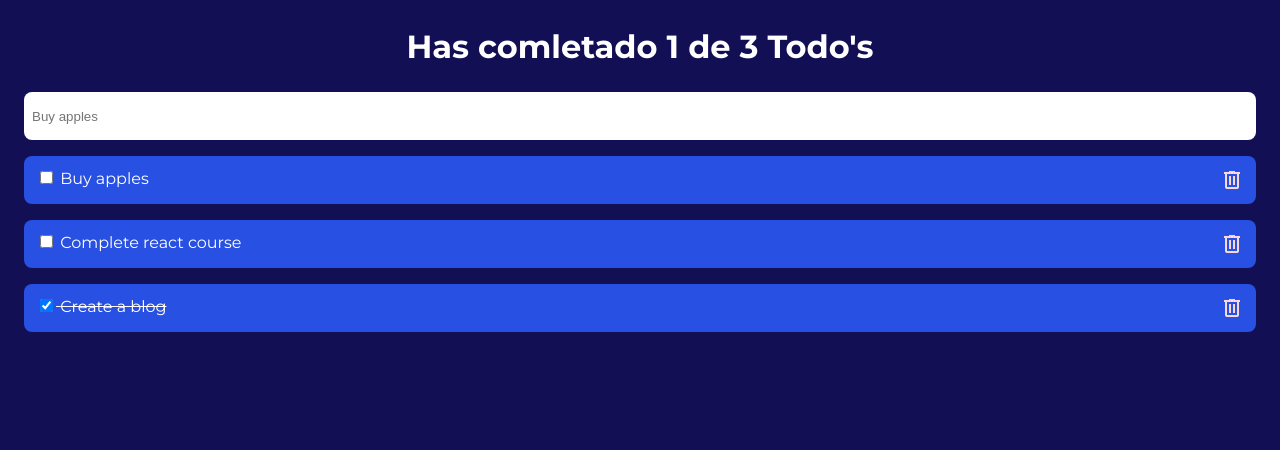
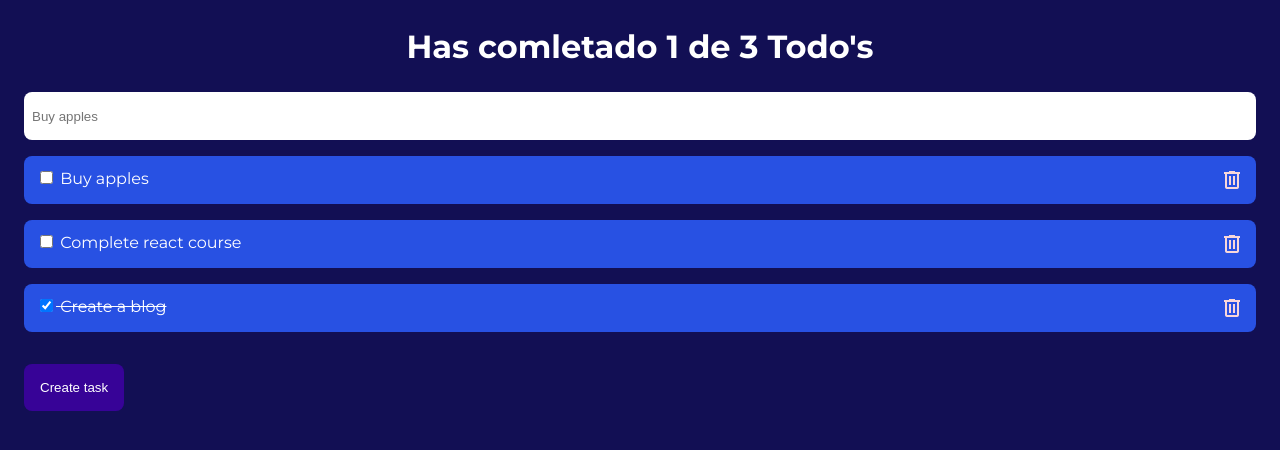
Before and after one commit to Armando101/todo-react-app, a React (Create React App) app: page / in a window 1280 px wide. Shown: the top 450 px of the page. Built offline with nearby package versions, Linux system fonts and the light colour scheme.

Commit message:
Create a modal implementing portals

```diff
--- a/public/index.html
+++ b/public/index.html
@@ -37,6 +37,7 @@
   <body>
     <noscript>You need to enable JavaScript to run this app.</noscript>
     <div id="root"></div>
+    <div id="modal"></div>
     <!--
       This HTML file is a template.
       If you open it directly in the browser, you will see an empty page.
--- a/src/components/App/AppUI.js
+++ b/src/components/App/AppUI.js
@@ -5,10 +5,13 @@ import { TodoCounter } from "../TodoCounter/TodoCounter";
 import { TodoItem } from "../TodoItem/TodoItem";
 import { TodoList } from "../TodoList/TodoList";
 import { TodoSearch } from "../TodoSearch/TodoSearch";
+import { Modal } from "../Modal/Modal.jsx";
 import "./App.css";
+import { CreateTodoButton } from "../CreateTodoButton/CreateTodoButton";
 
 export const AppUI = () => {
-  const { loading, error, filteredTask } = useContext(TodoContext);
+  const { loading, error, filteredTask, openModal, setOpenModal } =
+    useContext(TodoContext);
 
   return (
     <>
@@ -23,6 +26,12 @@ export const AppUI = () => {
             return <TodoItem key={index} id={item.id} />;
           })}
       </TodoList>
+      {openModal && (
+        <Modal>
+          <p>MY PORTAL</p>
+        </Modal>
+      )}
+      <CreateTodoButton setOpenModal={setOpenModal} />
     </>
   );
 };
--- a/src/components/CreateTodoButton/CreateTodoButton.jsx
+++ b/src/components/CreateTodoButton/CreateTodoButton.jsx
@@ -1,16 +1,13 @@
 import React from "react";
 import "./CreateTodoButton.css";
 
-export const CreateTodoButton = () => {
-  const createTask = (msg) => {
-    alert(msg);
+export const CreateTodoButton = ({ setOpenModal }) => {
+  const createTask = () => {
+    setOpenModal(true);
   };
 
   return (
-    <button
-      className="CreateTodoButton"
-      onClick={createTask.bind(this, "Hello task")}
-    >
+    <button className="CreateTodoButton" onClick={createTask.bind(this)}>
       Create task
     </button>
   );
--- /dev/null
+++ b/src/components/Modal/Modal.css
@@ -0,0 +1,16 @@
+.modal {
+  z-index: 1;
+  position: absolute;
+  top: 50%;
+  left: 50%;
+  background-color: var(--secondary);
+  box-shadow: 2px 2px 7px 2px black;
+  padding: 1rem;
+}
+
+.modal span {
+  position: absolute;
+  right: 4px;
+  top: 4px;
+  cursor: pointer;
+}
--- /dev/null
+++ b/src/components/Modal/Modal.jsx
@@ -0,0 +1,15 @@
+import { useContext } from "react";
+import ReactDOM from "react-dom";
+import { TodoContext } from "../TodoContext/TodoContext";
+import "./Modal.css";
+
+export function Modal({ children }) {
+  const { setOpenModal } = useContext(TodoContext);
+  return ReactDOM.createPortal(
+    <div className="modal">
+      <span onClick={() => setOpenModal(false)}>X</span>
+      {children}
+    </div>,
+    document.getElementById("modal")
+  );
+}
--- a/src/components/TodoContext/TodoContext.jsx
+++ b/src/components/TodoContext/TodoContext.jsx
@@ -15,6 +15,7 @@ function TodoProvider({ children }) {
     error,
   } = useLocalStorage(TODOS_STORAGE, defaultTodos);
   const [searchValue, setSearchValue] = useState();
+  const [openModal, setOpenModal] = useState(false);
 
   const [filteredTask, setFilteredTask] = useState(todos);
   useEffect(() => {
@@ -51,6 +52,8 @@ function TodoProvider({ children }) {
         totalTodos,
         completeTodo,
         deleteTodo,
+        openModal,
+        setOpenModal,
       }}
     >
       {children}
```
